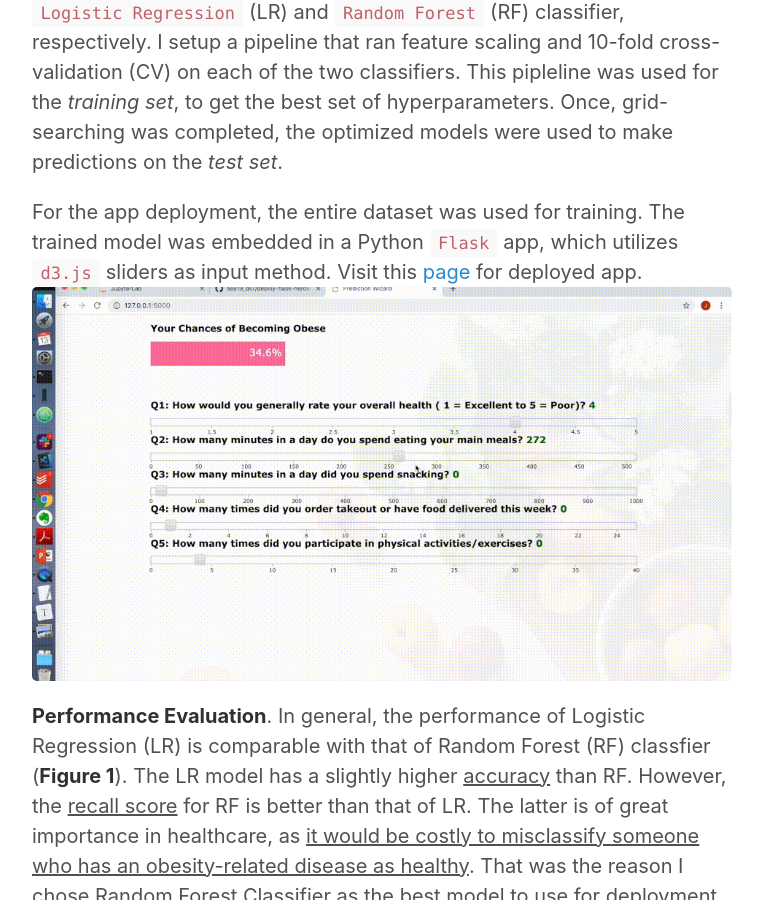
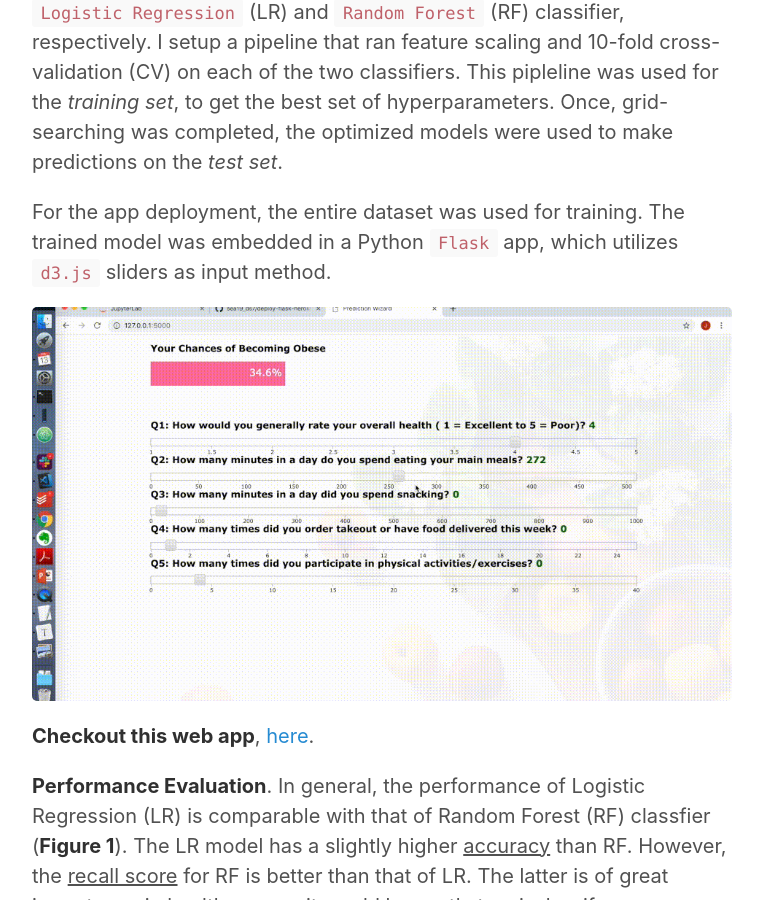
Before and after one commit to jhonsen/dj.github.io, a Jekyll site: the page built from _posts/2019-03-01-Obesity-Prediction.md, in a window 1280 px wide and 900 px high, scrolled down 2513 px. Shown: the whole window, without its empty margins (258-1021 px from the left). Built offline with Jekyll 4.4.1, drawn with Linux system fonts in a browser that asks for light colours.

Commit message:
fixed link

```diff
--- a/_posts/2019-03-01-Obesity-Prediction.md
+++ b/_posts/2019-03-01-Obesity-Prediction.md
@@ -41,8 +41,14 @@ very good, good, fair, or poor?"_
 
 To have models with high interpretability and predictive power, I used `Logistic Regression` (LR) and `Random Forest` (RF) classifier, respectively. I setup a pipeline that ran feature scaling and 10-fold cross-validation (CV) on each of the two classifiers. This pipleline was used for the _training set_, to get the best set of hyperparameters. Once, grid-searching was completed, the optimized models were used to make predictions on the _test set_.
 
-For the app deployment, the entire dataset was used for training. The trained model was embedded in a Python `Flask` app, which utilizes `d3.js` sliders as input method. Visit this [page](https://obesity-predictor.herokuapp.com/) for deployed app.
+For the app deployment, the entire dataset was used for training. The trained model was embedded in a Python `Flask` app, which utilizes `d3.js` sliders as input method.
+
+
  ![Figure0]({{site.url}}/images/shortervid.gif)
+
+**Checkout this web app**,  [here](https://obesity-predictor.herokuapp.com/).
+
+
 
 **Performance Evaluation**. In general, the performance of Logistic Regression (LR) is comparable with that of Random Forest (RF) classfier (**Figure 1**). The LR model has a slightly higher <u>accuracy</u> than RF. However, the <u>recall score</u> for RF is better than that of LR. The latter is of great importance in healthcare, as <u>it would be costly to misclassify someone who has an obesity-related disease as healthy</u>. That was the reason I chose Random Forest Classifier as the best model to use for deployment.
    ![Figure1]({{site.url}}/images/GridoptimizedModels.png)
```
